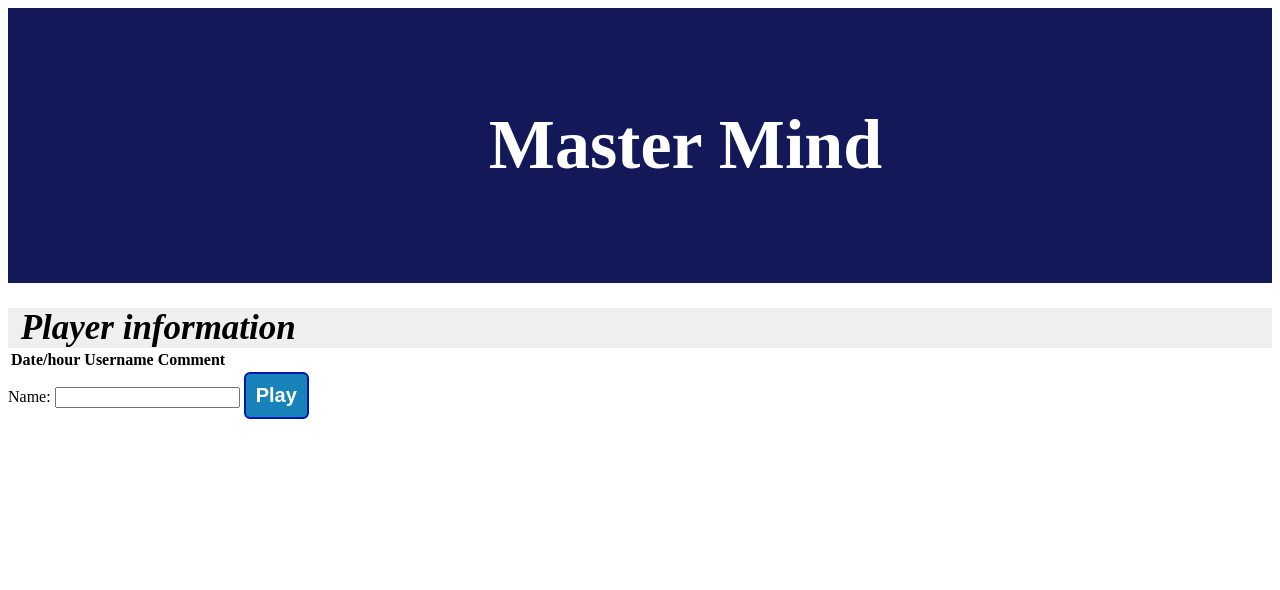
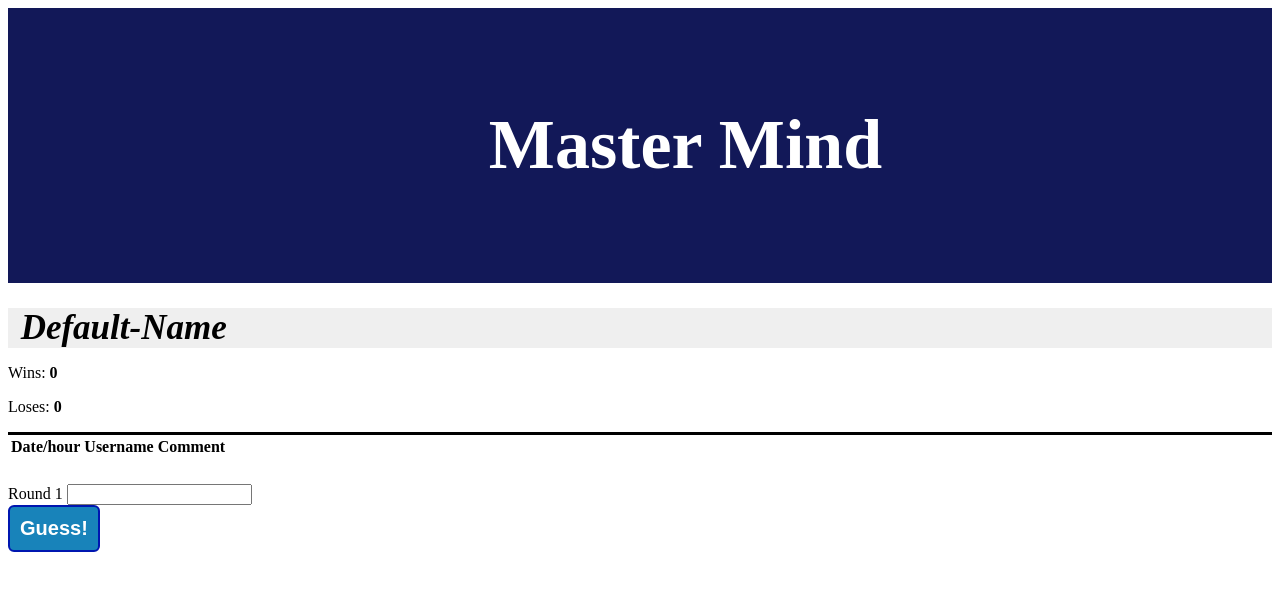
Before and after one commit to CarlosKeko/Hypermedia-project.-Part-2-Master-Mind, a plain HTML site: page index.html in a window 1280 px wide. Both pictures are taken after a click on the button "Play". Drawn offline with Linux system fonts and the light colour scheme.

Commit message:
Avanzado

```diff
--- a/index.css
+++ b/index.css
@@ -10,6 +10,10 @@
 
 #divPlayer {
     background-color: #efefef;
+    margin-top: 2%;
+}
+
+#divText {
     margin-top: 2%;
 }
 
@@ -37,3 +41,11 @@ button {
     border-radius: 6px;
     border: 2px solid #0016b0;
 }
+
+#marcadores {
+    border-color: black;
+    border-style: solid;
+    border-right: 0px;
+    border-left: 0px;
+    border-top: 0px;
+}
--- a/juego.js
+++ b/juego.js
@@ -0,0 +1,53 @@
+var number;
+var numberArray;
+var ganadas;
+var perdidas;
+var ronda;
+
+function iniciarPartida() {
+    var username = document.getElementById('username');
+    number = Math.floor(Math.random() * 10000);
+    titleName = document.getElementById('playerInformation');
+
+    if (username.value.trim() === "") {
+        titleName.innerHTML = "Default-Name";
+
+    }else {
+        titleName.innerHTML = username.value;
+
+    }
+    document.getElementById('botonJuego').style.display = 'block';
+    document.getElementById('botonPlay').style.display = 'none';
+
+    ganadas = document.getElementById('marcadorGanadas');
+    perdidas = document.getElementById('marcadorPerdidas');
+    ronda = 1;
+    document.getElementById("textoBox").innerHTML = "Round " + ronda;
+    numberArray = number.toString().split('');
+
+    document.getElementById('marcadores').style.display = "block";
+}
+
+function play() {
+    // document.getElementById('playerInformation').innerHTML = numberArray[0];
+
+    var text = document.getElementById('username');
+
+    if (isNaN(text.value)) {
+        // document.getElementById('playerInformation').innerHTML = "NO es integer";
+        alert("Enter a valid number");
+
+    }else {
+        // document.getElementById('playerInformation').innerHTML = "es integer";
+        if (text.value > 999 && text.value < 10000) {
+
+
+        }else {
+            alert("Enter a valid number between 1000 and 9999");
+
+        }
+
+    }
+
+
+}
```
Also changed, not shown: circulo.png (added).
